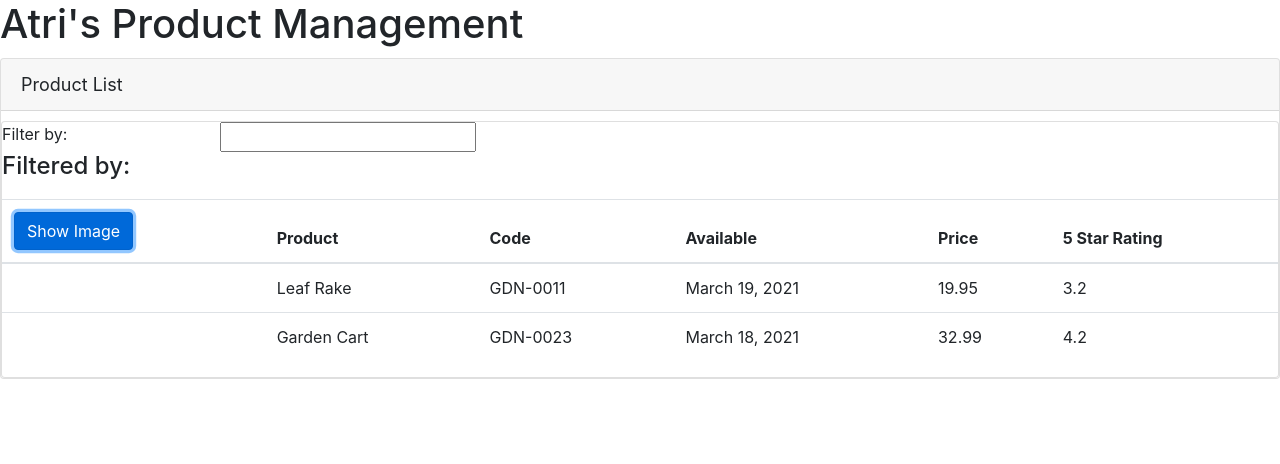
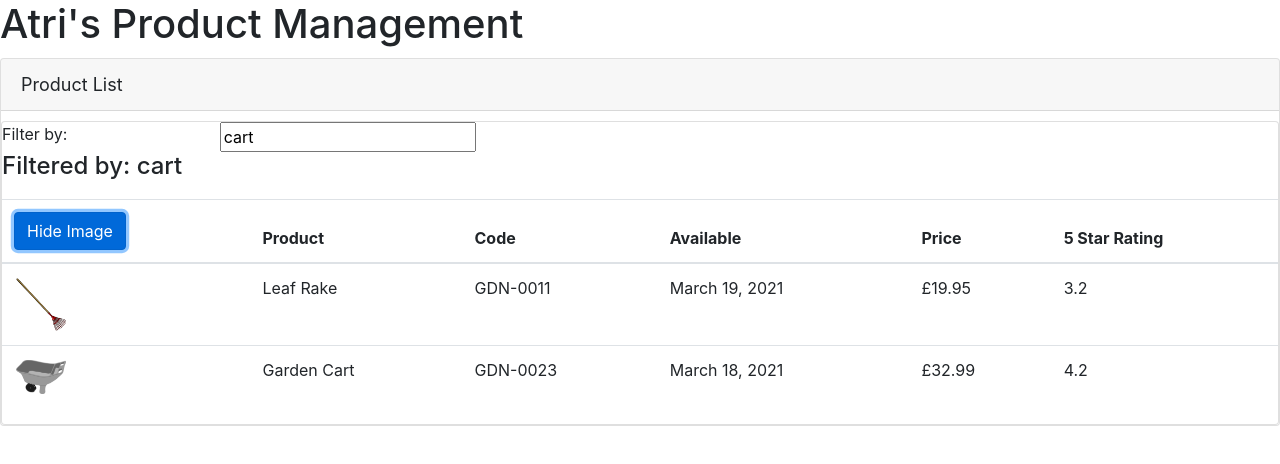
Before and after one commit to hegde-atri/APM, an Angular app: page / in a window 1280 px wide. Both pictures are taken after a click on the button "Show Image". Shown: the top 464 px of the page. Built offline with nearby package versions, Linux system fonts and the light colour scheme.

Commit message:
2-way binding and transforming using pipes

```diff
--- a/src/app/app.module.ts
+++ b/src/app/app.module.ts
@@ -1,5 +1,6 @@
 import { BrowserModule } from '@angular/platform-browser';
 import { NgModule } from '@angular/core';
+import { FormsModule } from '@angular/forms';
 
 import { AppComponent } from './app.component';
 import { ProductListComponent } from './products/product-list.component';
@@ -10,7 +11,8 @@
     ProductListComponent
   ],
   imports: [
-    BrowserModule
+    BrowserModule,
+    FormsModule
   ],
   bootstrap: [AppComponent]
 })
--- a/src/app/products/product-list.component.html
+++ b/src/app/products/product-list.component.html
@@ -10,13 +10,14 @@
     <div class='row'>
       <div class = 'col-md-2'>Filter by:</div>
       <div class='col-md-4'>
-        <input type='text'>
+        <input type='text'
+            [(ngModel)]='listFilter'>
       </div>
     </div>
 
     <div class='row'>
       <div class='col-md-6'>
-        <h4>Filtered by: </h4>
+        <h4>Filtered by: {{listFilter}}</h4>
       </div>
     </div>
 
@@ -27,8 +28,9 @@
           <tr>
             <!--Tabel Header th-->
             <th>
-              <button class='btn btn-primary'>
-                Show Image
+              <button class='btn btn-primary'
+                (click)='toggleImage()'>
+                {{showImage ? 'Hide' : 'Show'}} Image
               </button>
             </th>
             <th>Product</th>
@@ -43,11 +45,17 @@
           <!--TR elements for table rows-->
           <tr *ngFor='let product of products'>
             <!--TD elements for table data-->
-            <td></td>
+            <td>
+              <img *ngIf='showImage'
+                    [src]='product.imageUrl'
+                    [title]='product.productName'
+                    [style.width.px]='imageWidth'
+                    [style.margin.px]='imageMargin'>
+            </td>
             <td>{{ product.productName }}</td>
             <td>{{ product.productCode }}</td>
             <td>{{ product.releaseDate }}</td>
-            <td>{{ product.price }}</td>
+            <td>{{ product.price | currency:'GBP':'symbol':'1.2-2' }}</td>
             <td>{{ product.starRating }}</td>
           </tr>
         </tbody>
--- a/src/app/products/product-list.component.ts
+++ b/src/app/products/product-list.component.ts
@@ -6,6 +6,10 @@
 })
 export class ProductListComponent{
   pageTitle: string = "Product List";
+  imageWidth: number = 50;
+  imageMargin: number = 2;
+  showImage: boolean = false;
+  listFilter: string= 'cart';
   products: any[] = [
     {
       "productId": 1,
@@ -27,5 +31,10 @@
       "starRating": 4.2,
       "imageUrl": "assets/images/garden_cart.png"
     }
-  ]
+  ];
+
+  toggleImage(): void{
+    this.showImage = !this.showImage;
+  }
+
 }
```
